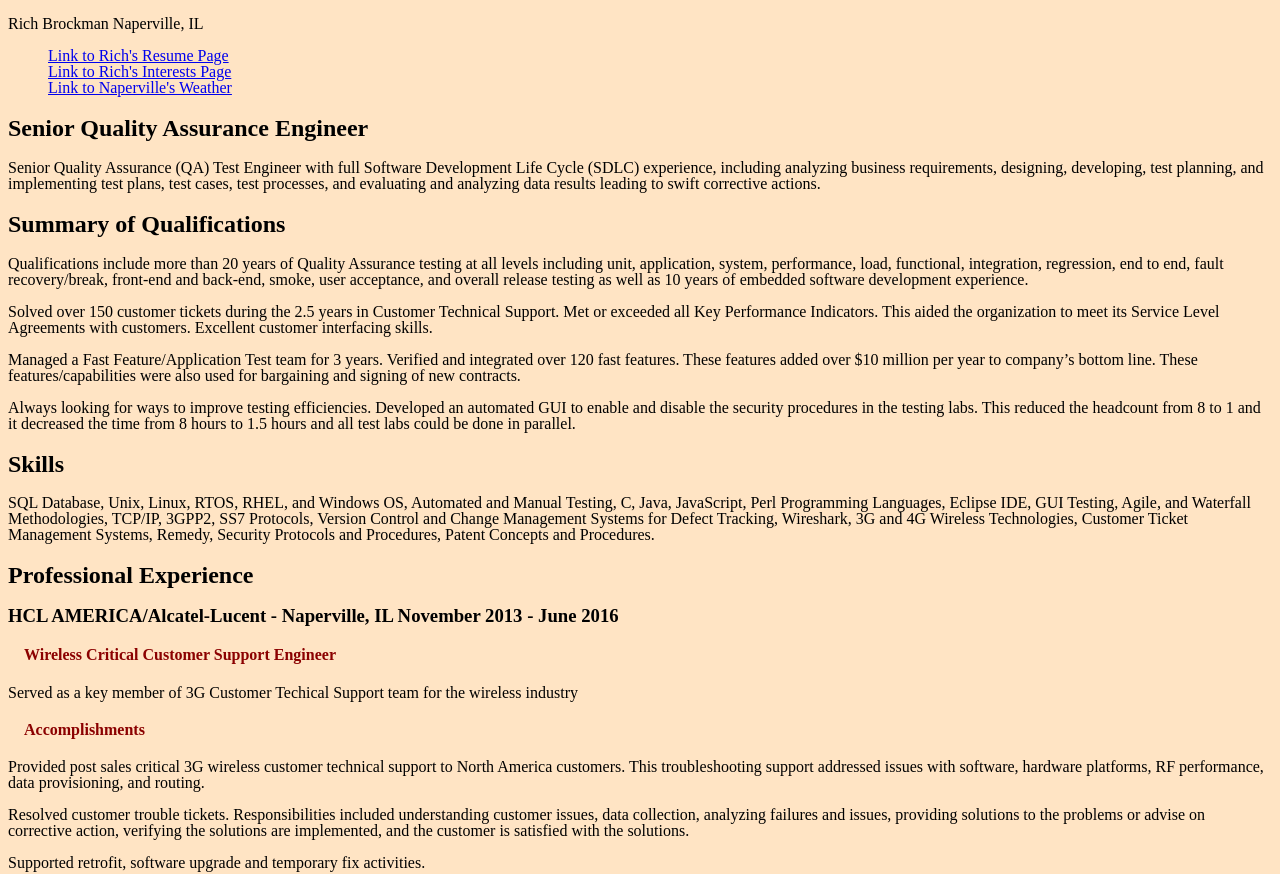
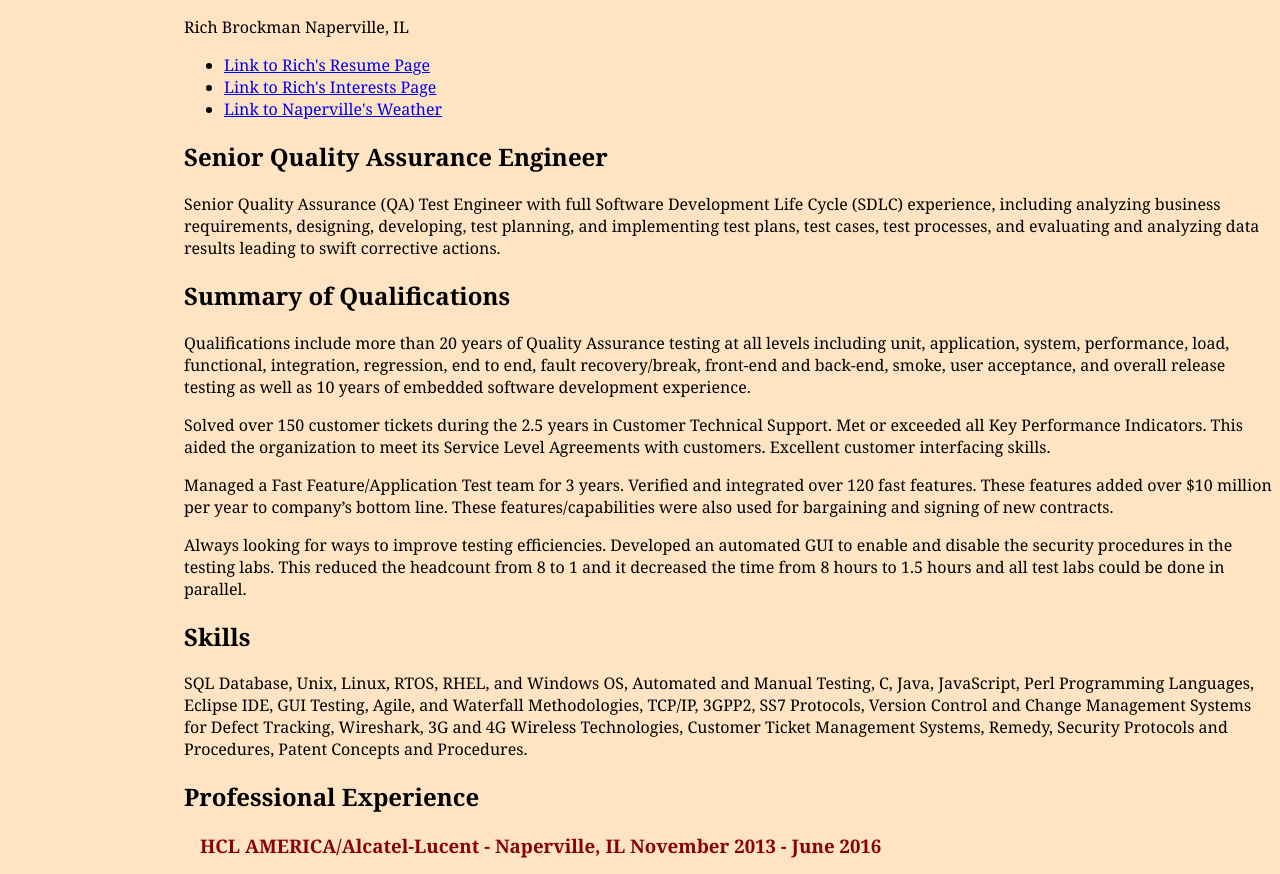
Before and after one commit to rjbrockman/rjbproj3, a plain HTML site: page resume.html in a window 1280 px wide. Shown: the top 874 px of the page. Drawn offline with Linux system fonts and the light colour scheme.

Commit message:
Playing with CSS

```diff
--- a/style.css
+++ b/style.css
@@ -11,29 +11,34 @@ html {
 }
 
 /* Setting as a block */
-header, div, nav, section, footer {
+header, nav, section, footer {
 	display: block;
 }
 
 /* Setting line-height */
 body {
-	line-height: 1;
+	    padding-left: 11em;
+        font-family: Georgia, "Times New Roman",
+        Times, serif;
+        color: black;
 }
+
 
 /* Giving style to the header */
 #header {
 	text-align: center;
 	color: #800000;
-	font-size: 1.5em;
+	font-size: 1em;
 }
 
-/* Giving style to the h4 */
-h4 {
+
+/* Giving style to the h3 */
+h3 {
 	color: #8B0000;
 	margin-left: 1rem;
 }
 
 /* Styling the list */
 ol, ul {
-	list-style: none;
+	list-style: disc;
 }
```
